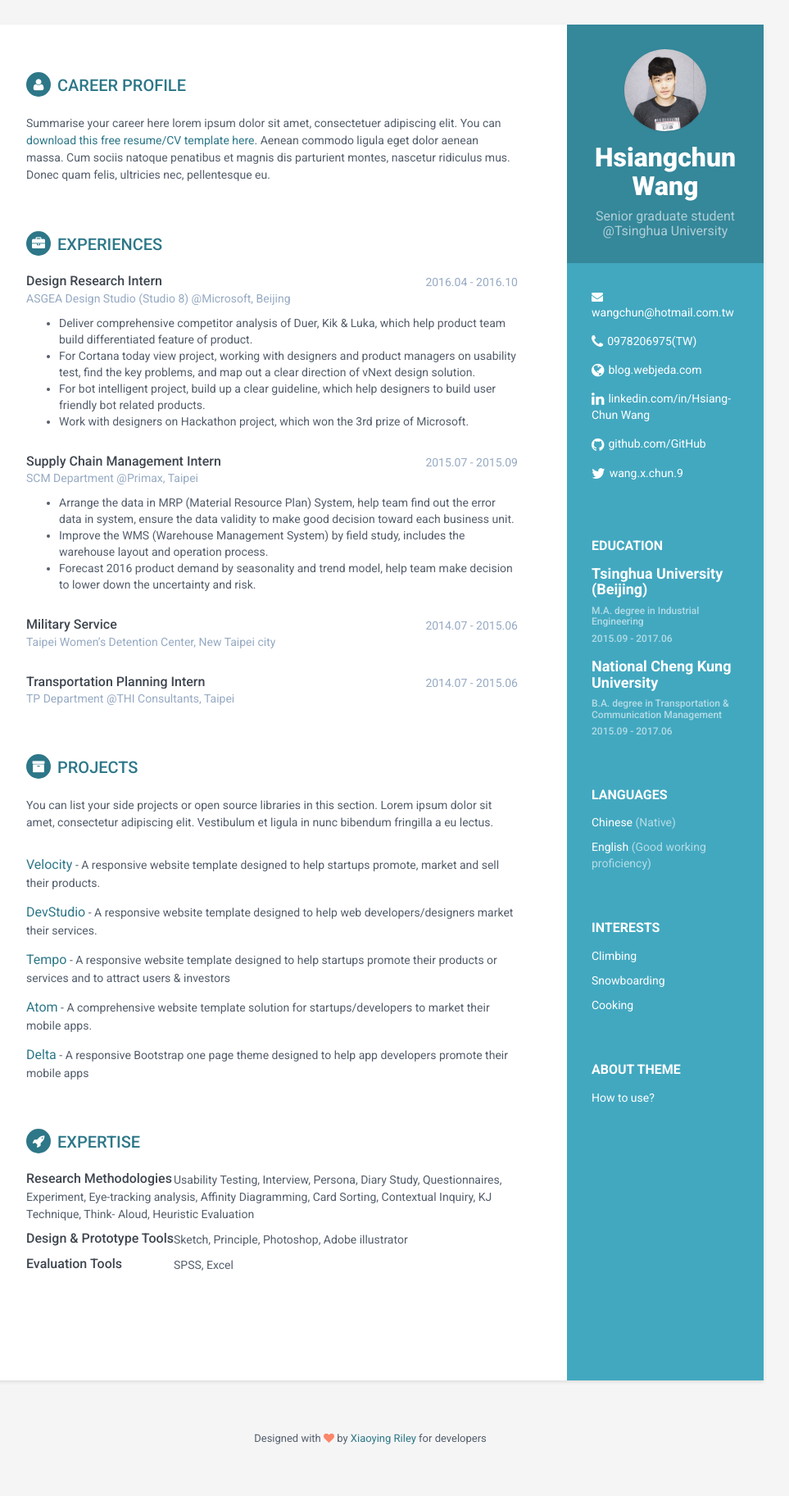
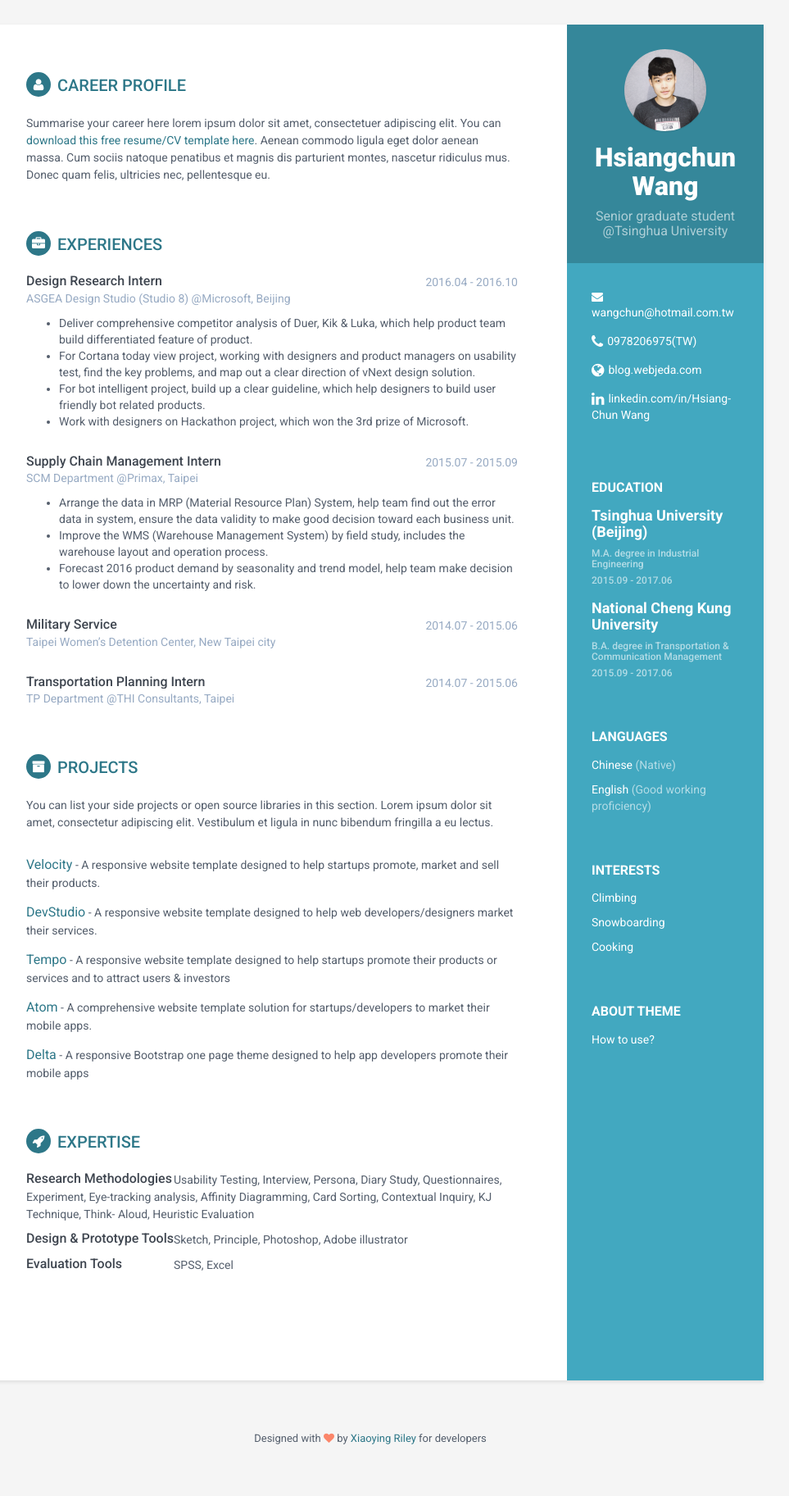
Before and after one commit to hsiangchunwang/hsiangchunwang.github.io, a Jekyll site: the page built from index.html, in a window 1280 px wide. Shown: the whole page at 82% size, without its empty margins (188-1151 px from the left). Built offline with Jekyll 4.4.1, drawn with Linux system fonts in a browser that asks for light colours.

Commit message:
Update sidebar.html

```diff
--- a/_includes/sidebar.html
+++ b/_includes/sidebar.html
@@ -35,17 +35,6 @@
                     <li class="linkedin"><i class="fa fa-linkedin"></i><a href="https://in.linkedin.com/in/sharath-kumar-87669956" target="_blank">linkedin.com/in/sharathdt</a></li>
                     {% endif %}
 
-                    {% if site.github %}
-                    <li class="github"><i class="fa fa-github"></i><a href="http://github.com/{{site.github}}" target="_blank">github.com/{{site.github}}</a></li>
-                    {% else %}
-                    <li class="github"><i class="fa fa-github"></i><a href="http://github.com/sharu725" target="_blank">github.com/sharu725</a></li>
-                    {% endif %}
-
-                    {% if site.twitter %}
-                    <li class="twitter"><i class="fa fa-twitter"></i><a href="https://www.facebook.com/{{site.twitter}}" target="_blank">{{site.twitter}}</a></li>
-                    {% else %}
-                     <li class="twitter"><i class="fa fa-twitter"></i><a href="https://twitter.com/@webjeda" target="_blank">@webjeda</a></li>
-                    {% endif %}
 
                 </ul>
             </div><!--//contact-container-->
```
